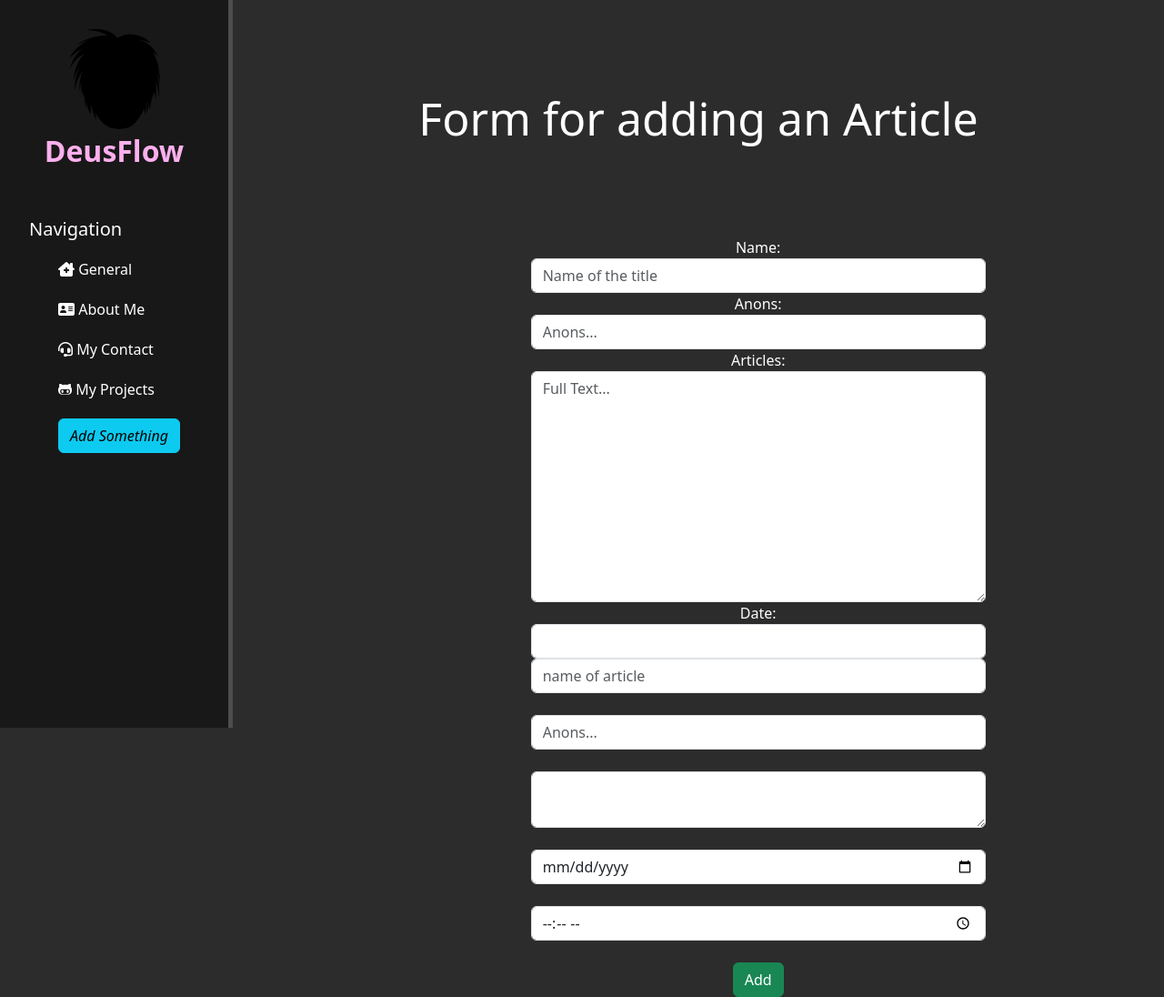
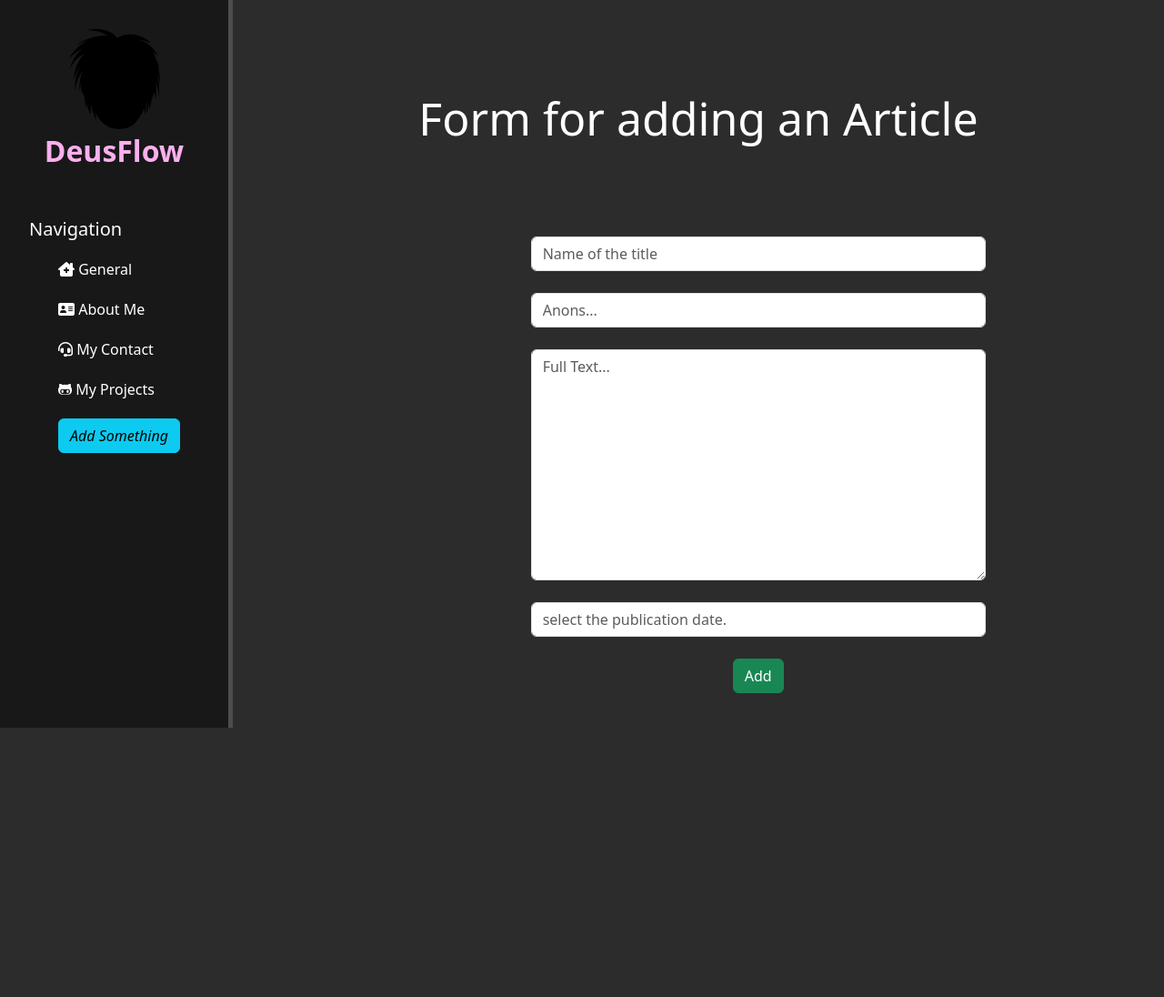
Before and after one commit to deusflow/webflow, a Django app: page /newsflow/create in a window 1280 px wide. Shown: the whole page at 91% size. After the commit the page ends 800 px from the top, so only its background shows below. Run offline with Django 5.2, Linux system fonts and the light colour scheme.

Commit message:
Added new form with news and checked any errors in def create.html

```diff
--- a/deusflow/newsflow/forms.py
+++ b/deusflow/newsflow/forms.py
@@ -13,5 +13,5 @@ class ArticleForm(ModelForm):
                                       "placeholder": 'Anons...'}),
             "full_text": Textarea(attrs={'class': 'form-control',
                                           "placeholder": 'Full Text...'}),
-            "date": DateTimeInput(attrs={'class': 'form-control'}),
+            "date": DateTimeInput(attrs={'class': 'form-control', "placeholder": 'select the publication date.'}),
 }
--- a/deusflow/newsflow/templates/newsflow/create.html
+++ b/deusflow/newsflow/templates/newsflow/create.html
@@ -7,13 +7,11 @@
     <h1>Form for adding an Article</h1>
     <form method="post">
         {% csrf_token %}
-        {{ form }}
-
-        <input type="text" placeholder="name of article" class="form-control"> <br>
-        <input type="text" placeholder="Anons..." class="form-control"><br>
-        <textarea class="form-control" placeholder="Your text..."> </textarea><br>
-        <input type="date" class="form-control"><br>
-        <input type="time" class="form-control"><br>
+        {{ form.title }}<br>
+        {{ form.anons }}<br>
+        {{ form.full_text }}<br>
+        {{ form.date }}<br>
+        <span>{{ error }}</span>
         <button class="btn btn-success" type="submit">Add</button>
     </form>
 </div>
--- a/deusflow/newsflow/views.py
+++ b/deusflow/newsflow/views.py
@@ -1,4 +1,4 @@
-from django.shortcuts import render
+from django.shortcuts import render, redirect
 from .models import Articles
 from .forms import ArticleForm
 
@@ -8,10 +8,21 @@ def newsflow_home(request):
     return render(request,'newsflow/newsflow_home.html',{'newsflow':news})
 
 def create(request):
+    error = ''
+    if request.method == 'POST':
+        form = ArticleForm(request.POST)
+        if form.is_valid():
+            form.save()
+            return redirect('newsflow_home')
+        else:
+                error = 'Form is not valid'
+
+
     form = ArticleForm()
 
     data = {
-        'form': form
+        'form': form,
+        'error': error
     }
 
     return render(request, 'newsflow/create.html', data)
```
Also changed, not shown: deusflow/db.sqlite3.
